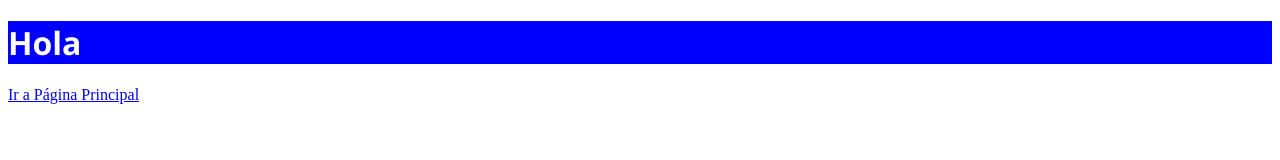
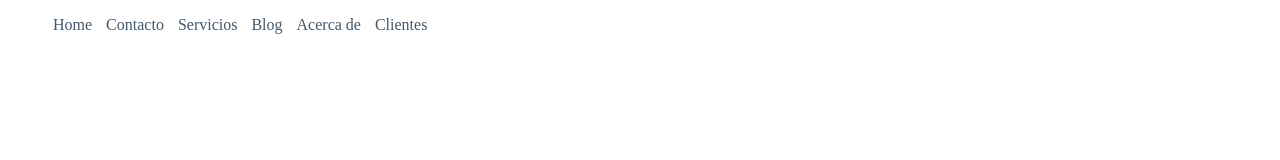
Before and after one commit to JulianG91012/Muners-Static-Website, a plain HTML site: page contacto.html in a window 1280 px wide. Drawn offline with Linux system fonts and the light colour scheme.

Commit message:
Menu added to all pages

```diff
--- a/contacto.html
+++ b/contacto.html
@@ -8,7 +8,17 @@
         <title>Contacto</title>
     </head>
     <body>
-        <h1>Hola</h1>
-        <a href="./index.html">Ir a Página Principal</a>
+        <header>
+            <nav>
+                <ul>
+                    <li class="main-nav__item"><a href="./index.html">Home</a></li>
+                    <li class="main-nav__item"><a href="./contacto.html">Contacto</a></li>
+                    <li class="main-nav__item"><a href="./servicios.html">Servicios</a></li>
+                    <li class="main-nav__item"><a href="./blog.html">Blog</a></li>
+                    <li class="main-nav__item"><a href="./acerca_de.html">Acerca de</a></li>
+                    <li class="main-nav__item"><a href="./clientes.html">Clientes</a></li>
+                </ul>
+            </nav>
+        </header>
     </body>
 </html>
--- a/css/style.css
+++ b/css/style.css
@@ -31,18 +31,8 @@
     color:rgb(131, 6, 83)
 }
 
-h1 {
-    background-color: blue;
-    font-family: 'Segoe UI', Tahoma, Geneva, Verdana, sans-serif;
-    color: white;
 
-}
 
-#tituloPaginaPrincipal
-{
-    background-color: rgb(59, 0, 107);
-    color: aqua;
-}
 
 /*Selectores-ID: #
 #nombreID{
```
Also changed, not shown: blog.html (+12 -5 lines), clientes.html (+1 -1 lines), index.html (+12 -2 lines), servicios.html (+24 -0 lines).
